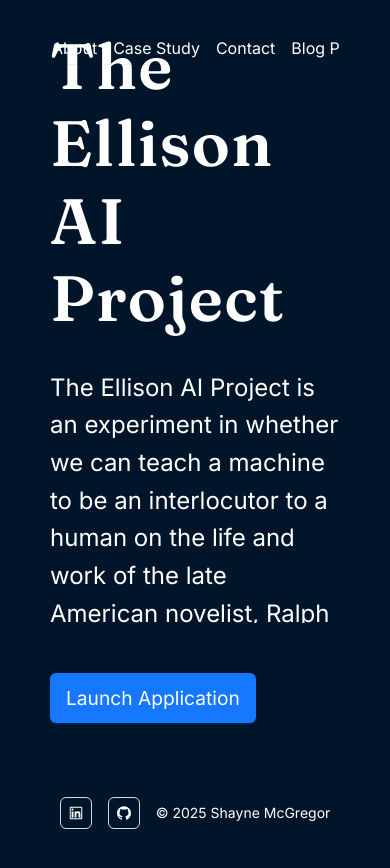
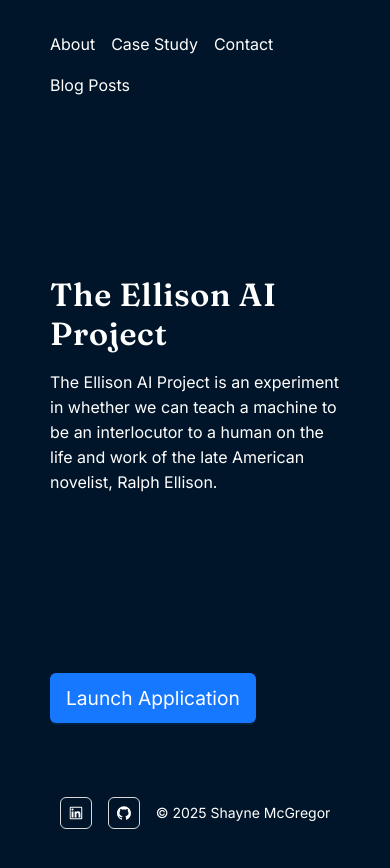
Before and after one commit to SMcGregor199/EllisonOS-FE, a React (Vite) app: page / in a window 390 px wide. Shown: the top 868 px of the page. Built offline with nearby package versions, Linux system fonts and the light colour scheme.

Commit message:
fix: mobile view

```diff
--- a/src/components/DisplayHeading.tsx
+++ b/src/components/DisplayHeading.tsx
@@ -5,16 +5,14 @@ export default function DisplayHeading(){
     const screens = Grid.useBreakpoint();
     const isMd = screens.md ?? false;
 
-    const headingFontSize = isMd ? "3rem" : "4rem";
-    const paragraphFontSize = isMd ? "1.2rem" : "1.5rem";
     const flexSize = isMd ? "0 0 35%" : "0 0 100%";
     return(
 
         <Flex vertical style={{flex:flexSize, justifyContent:"center"}}>
-            <Typography.Title level={1} style={{fontSize:headingFontSize, wordBreak:"initial"}}>
+            <Typography.Title level={1} style={{fontSize:"clamp(2rem, 8vw, 4rem)", wordBreak:"initial"}}>
                 The Ellison AI Project
             </Typography.Title>
-            <Typography.Paragraph style={{maxWidth:"32ch", fontSize:paragraphFontSize}}>
+            <Typography.Paragraph style={{maxWidth:"32ch", fontSize:"clamp(1rem, 2vw, 1.5rem)"}}>
                 The Ellison AI Project is an experiment in whether we can teach a machine to be
                 an interlocutor to a human on the life and work of the late American novelist, Ralph Ellison.
             </Typography.Paragraph>
--- a/src/components/Header.tsx
+++ b/src/components/Header.tsx
@@ -1,4 +1,4 @@
-import {Layout, Flex, Anchor} from "antd";
+import {Layout, Flex, Typography} from "antd";
 import styled from "@emotion/styled";
 import ellisonPortrait from "/imgs/ellison-portrait.jpg";
 import DisplayHeading from "./DisplayHeading";
@@ -11,6 +11,15 @@ const SiteHeader = styled(Layout.Header)`
     background-position:75%;
     background-repeat:no-repeat;
 `
+const HeaderNav = styled.nav`
+    display:flex;
+    flex-wrap:wrap;
+    gap:1rem;
+    a{
+        color:#fff;
+        font-size:1rem;
+    }
+`
 export default function Header(){
     const screens = Grid.useBreakpoint();
     const backgroundSize = screens.xl ? "contain" : "45%";
@@ -19,13 +28,12 @@ export default function Header(){
         <>
             <a className="skip-link" href="#main">Skip to main content</a>
             <SiteHeader style={{backgroundImage:backgroundImage, backgroundSize:backgroundSize}}>
-                <Anchor direction="horizontal" style={{fontSize:"1rem"}} items={[
-                    {key:"about", href:"#about", title:"About"},
-                    {key:"case-study", href:"#case-study", title:"Case Study"},
-                    {key:"contact", href:"#contact", title:"Contact"},
-                    {key:"blog-posts", href:"#blog-posts", title:"Blog Posts"},
-                    ]}>
-                </Anchor>
+                <HeaderNav>
+                    <Typography.Link href="#about">About</Typography.Link>
+                    <Typography.Link href="#case-study">Case Study</Typography.Link>
+                    <Typography.Link href="#contact">Contact</Typography.Link>
+                    <Typography.Link href="#blog-posts">Blog Posts</Typography.Link>
+                </HeaderNav>
                 <Flex style={{height:"inherit"}}>
                     <DisplayHeading/>
                 </Flex>
```
